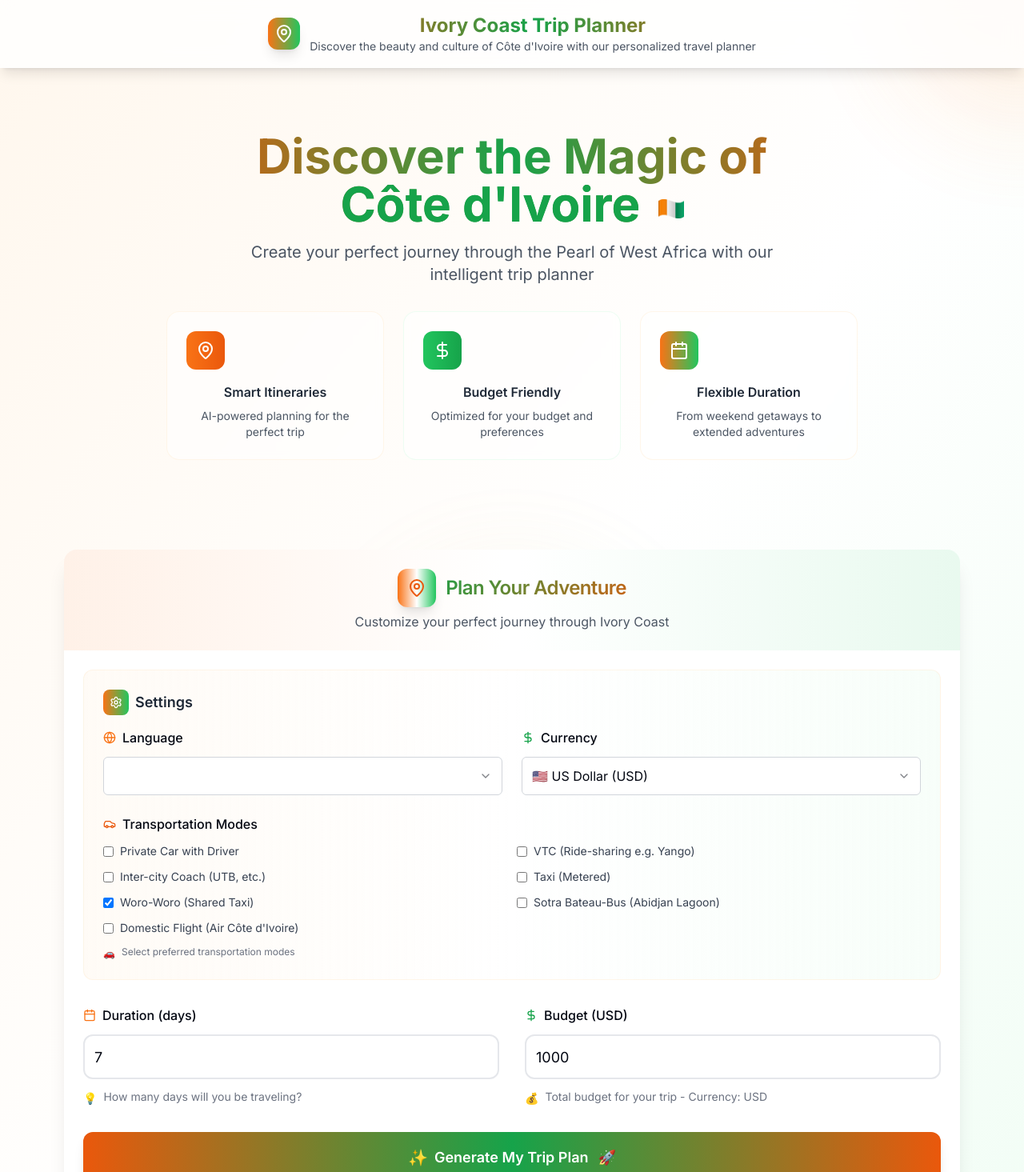
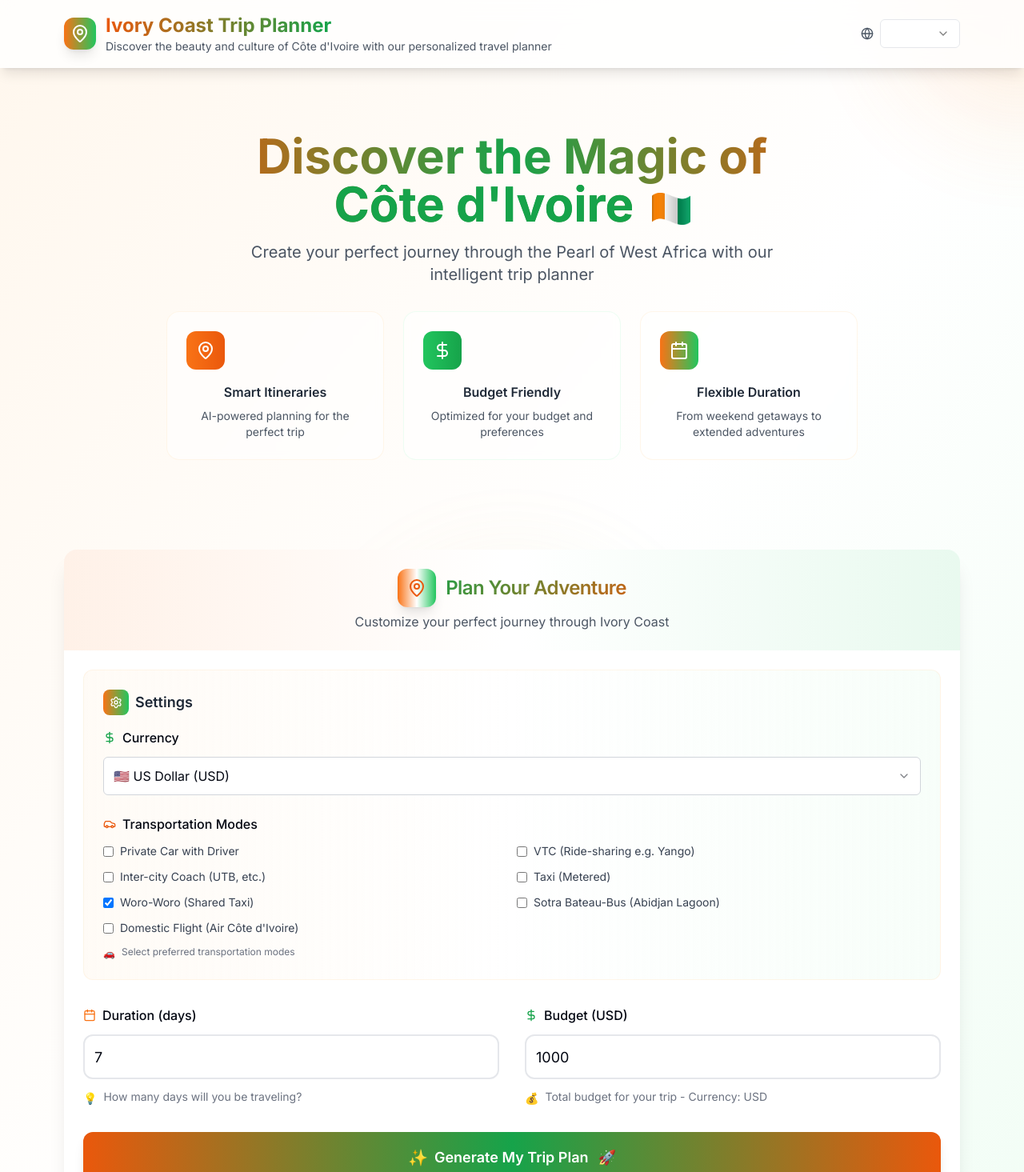
Before and after one commit to mowamed/ivoire-trip, a React (Vite) app: page / in a window 1280 px wide. Shown: the top 1465 px of the page at 80% size. Built offline with nearby package versions, Linux system fonts and the light colour scheme.

Commit message:
feat: Integrate language switcher component and enhance internationalization support; update hero and footer translations in English and French

```diff
--- a/src/App.tsx
+++ b/src/App.tsx
@@ -6,6 +6,7 @@ import { Loading } from './components/ui/loading';
 import { CurrencyProvider, useCurrency } from './contexts/CurrencyContext';
 import { MapPin, Calendar, DollarSign } from 'lucide-react';
 import flagIcon from './assets/flag.png';
+import LanguageSwitcher from './components/ui/language-switcher';
 import { hotels, restaurants, transportationOptions } from './data';
 import { convertToUSD } from './utils/currencyUtils';
 import {
@@ -154,18 +155,19 @@ const AppContent: React.FC = () => {
       {/* Header */}
       <header className="bg-white/80 backdrop-blur-md border-b border-white/20 sticky top-0 z-50 shadow-lg">
         <div className="container mx-auto px-4 py-4 max-w-6xl">
-          <div className="flex items-center justify-center">
+          <div className="flex items-center justify-between">
             <div className="flex items-center gap-3 group">
               <div className="p-2 bg-gradient-to-r from-orange-500 to-green-500 rounded-xl shadow-lg group-hover:shadow-xl transition-all duration-300 group-hover:scale-105">
                 <MapPin className="h-6 w-6 text-white" />
               </div>
-              <div className="text-center">
+              <div>
                 <h1 className="text-xl md:text-2xl font-bold bg-gradient-to-r from-orange-600 via-green-600 to-orange-600 bg-clip-text text-transparent">
                   {t('app.title')}
                 </h1>
                 <p className="text-xs md:text-sm text-gray-600">{t('app.subtitle')}</p>
               </div>
             </div>
+            <LanguageSwitcher />
           </div>
         </div>
       </header>
@@ -177,12 +179,12 @@ const AppContent: React.FC = () => {
             <div className="space-y-6 md:space-y-8">
               <div className="space-y-4">
                 <h2 className="text-3xl md:text-5xl lg:text-6xl font-bold bg-gradient-to-r from-orange-600 via-green-600 to-orange-600 bg-clip-text text-transparent leading-tight">
-                  Discover the Magic of
+                  {t('hero.title')}
                   <br />
-                  <span className="text-green-600">Côte d'Ivoire</span> <img src={flagIcon} alt="Côte d'Ivoire flag" className="inline-block w-8 h-6 ml-2" />
+                  <span className="text-green-600">Côte d'Ivoire</span> <img src={flagIcon} alt="Côte d'Ivoire flag" className="inline-block w-12 h-10 ml-2" />
                 </h2>
                 <p className="text-lg md:text-xl text-gray-600 max-w-2xl mx-auto leading-relaxed">
-                  Create your perfect journey through the Pearl of West Africa with our intelligent trip planner
+                  {t('hero.subtitle')}
                 </p>
               </div>
 
@@ -192,24 +194,24 @@ const AppContent: React.FC = () => {
                   <div className="w-12 h-12 bg-gradient-to-r from-orange-500 to-orange-600 rounded-xl flex items-center justify-center mb-4 group-hover:rotate-6 transition-transform duration-300">
                     <MapPin className="h-6 w-6 text-white" />
                   </div>
-                  <h3 className="font-semibold text-gray-800 mb-2">Smart Itineraries</h3>
-                  <p className="text-sm text-gray-600">AI-powered planning for the perfect trip</p>
+                  <h3 className="font-semibold text-gray-800 mb-2">{t('hero.smartItineraries')}</h3>
+                  <p className="text-sm text-gray-600">{t('hero.smartItinerariesDesc')}</p>
                 </div>
 
                 <div className="group p-6 bg-white/60 backdrop-blur-sm rounded-2xl border border-green-100/50 hover:bg-white/80 transition-all duration-300 hover:scale-105 hover:shadow-xl">
                   <div className="w-12 h-12 bg-gradient-to-r from-green-500 to-green-600 rounded-xl flex items-center justify-center mb-4 group-hover:rotate-6 transition-transform duration-300">
                     <DollarSign className="h-6 w-6 text-white" />
                   </div>
-                  <h3 className="font-semibold text-gray-800 mb-2">Budget Friendly</h3>
-                  <p className="text-sm text-gray-600">Optimized for your budget and preferences</p>
+                  <h3 className="font-semibold text-gray-800 mb-2">{t('hero.budgetFriendly')}</h3>
+                  <p className="text-sm text-gray-600">{t('hero.budgetFriendlyDesc')}</p>
                 </div>
 
                 <div className="group p-6 bg-white/60 backdrop-blur-sm rounded-2xl border border-orange-100/50 hover:bg-white/80 transition-all duration-300 hover:scale-105 hover:shadow-xl">
                   <div className="w-12 h-12 bg-gradient-to-r from-orange-500 to-green-500 rounded-xl flex items-center justify-center mb-4 group-hover:rotate-6 transition-transform duration-300">
                     <Calendar className="h-6 w-6 text-white" />
                   </div>
-                  <h3 className="font-semibold text-gray-800 mb-2">Flexible Duration</h3>
-                  <p className="text-sm text-gray-600">From weekend getaways to extended adventures</p>
+                  <h3 className="font-semibold text-gray-800 mb-2">{t('hero.flexibleDuration')}</h3>
+                  <p className="text-sm text-gray-600">{t('hero.flexibleDurationDesc')}</p>
                 </div>
               </div>
             </div>
@@ -242,15 +244,15 @@ const AppContent: React.FC = () => {
           <div className="border-t border-gray-200 mt-6 pt-6 text-center">
             <div className="flex flex-col md:flex-row md:items-center md:justify-between gap-4">
               <p className="text-sm text-gray-600">
-                © 2024 Ivory Coast Trip Planner. Made with ❤️ by <a
+                {t('footer.copyright')} <a
                   href="mailto:mowamedbakus@gmail.com"
                   className="gap-2 text-sm text-blue-600 hover:text-blue-700 transition-colors"
                 >
                   Moh
-                </a> for travelers exploring Côte d'Ivoire.
+                </a> {t('footer.forTravelers')}
               </p>
               <div className="flex items-center justify-center gap-4 text-xs text-gray-500">
-                <span>🇨🇮 Proudly supporting Ivorian tourism</span>
+                <span>{t('footer.proudlySupporting')}</span>
               </div>
             </div>
           </div>
--- a/src/components/PlannerWithSettings.tsx
+++ b/src/components/PlannerWithSettings.tsx
@@ -7,7 +7,7 @@ import { Button } from './ui/button';
 import { Input } from './ui/input';
 import { Label } from './ui/label';
 import { Select, SelectContent, SelectItem, SelectTrigger, SelectValue } from './ui/select';
-import { MapPin, Calendar, DollarSign, Loader2, Settings, Globe, Car } from 'lucide-react';
+import { MapPin, Calendar, DollarSign, Loader2, Settings, Car } from 'lucide-react';
 
 interface Props {
   onPlanRequest: (duration: number, budget: number, transportationModes: string[]) => void;
@@ -15,15 +15,11 @@ interface Props {
 }
 
 const PlannerWithSettings: React.FC<Props> = ({ onPlanRequest, isLoading = false }) => {
-  const { t, i18n } = useTranslation();
+  const { t } = useTranslation();
   const { currency, setCurrency } = useCurrency();
   const [duration, setDuration] = React.useState(7);
   const [budget, setBudget] = React.useState(1000);
   const [transportationModes, setTransportationModes] = React.useState<string[]>(['Woro-Woro (Shared Taxi)']);
-
-  const changeLanguage = (lng: string) => {
-    i18n.changeLanguage(lng);
-  };
 
   const changeCurrency = (newCurrency: Currency) => {
     setCurrency(newCurrency);
@@ -97,23 +93,7 @@ const PlannerWithSettings: React.FC<Props> = ({ onPlanRequest, isLoading = false
             </div>
             <h3 className="text-lg font-semibold text-gray-800">{t('settings')}</h3>
           </div>
-          <div className="grid grid-cols-1 sm:grid-cols-2 gap-4 md:gap-6">
-            <div className="space-y-3">
-              <Label className="flex items-center gap-2 text-sm md:text-base font-medium">
-                <Globe className="h-4 w-4 text-orange-500" />
-                {t('language')}
-              </Label>
-              <Select value={i18n.language} onValueChange={changeLanguage}>
-                <SelectTrigger className="h-11 md:h-12 text-base">
-                  <SelectValue />
-                </SelectTrigger>
-                <SelectContent>
-                  <SelectItem value="en" className="text-base">🇺🇸 English</SelectItem>
-                  <SelectItem value="fr" className="text-base">🇫🇷 Français</SelectItem>
-                </SelectContent>
-              </Select>
-            </div>
-
+          <div className="grid grid-cols-1 gap-4 md:gap-6">
             <div className="space-y-3">
               <Label className="flex items-center gap-2 text-sm md:text-base font-medium">
                 <DollarSign className="h-4 w-4 text-green-600" />
--- /dev/null
+++ b/src/components/ui/language-switcher.tsx
@@ -0,0 +1,29 @@
+import React from 'react';
+import { useTranslation } from 'react-i18next';
+import { Select, SelectContent, SelectItem, SelectTrigger, SelectValue } from './select';
+import { Globe } from 'lucide-react';
+
+const LanguageSwitcher: React.FC = () => {
+  const { i18n } = useTranslation();
+
+  const changeLanguage = (lng: string) => {
+    i18n.changeLanguage(lng);
+  };
+
+  return (
+    <div className="flex items-center gap-2">
+      <Globe className="h-4 w-4 text-gray-600" />
+      <Select value={i18n.language} onValueChange={changeLanguage}>
+        <SelectTrigger className="h-9 w-auto min-w-[100px] text-sm border-gray-200 bg-white/80 backdrop-blur-sm">
+          <SelectValue />
+        </SelectTrigger>
+        <SelectContent>
+          <SelectItem value="en" className="text-sm">🇺🇸 EN</SelectItem>
+          <SelectItem value="fr" className="text-sm">🇫🇷 FR</SelectItem>
+        </SelectContent>
+      </Select>
+    </div>
+  );
+};
+
+export default LanguageSwitcher;
--- a/src/i18n/locales/en.json
+++ b/src/i18n/locales/en.json
@@ -116,6 +116,21 @@
     "exceeded": "Budget Exceeded",
     "exceededDesc": "This plan has been optimized to fit your budget. Some activities may have been removed."
   },
+  "hero": {
+    "title": "Discover the Magic of",
+    "subtitle": "Create your perfect journey through the Pearl of West Africa with our intelligent trip planner",
+    "smartItineraries": "Smart Itineraries",
+    "smartItinerariesDesc": "AI-powered planning for the perfect trip",
+    "budgetFriendly": "Budget Friendly",
+    "budgetFriendlyDesc": "Optimized for your budget and preferences",
+    "flexibleDuration": "Flexible Duration",
+    "flexibleDurationDesc": "From weekend getaways to extended adventures"
+  },
+  "footer": {
+    "copyright": "© 2024 Ivory Coast Trip Planner. Made with ❤️ by",
+    "forTravelers": "for travelers exploring Côte d'Ivoire.",
+    "proudlySupporting": "🇨🇮 Proudly supporting Ivorian tourism"
+  },
   "common": {
     "generating": "Generating...",
     "closeToLocation": "Close to previous ({{distance}}km)",
--- a/src/i18n/locales/fr.json
+++ b/src/i18n/locales/fr.json
@@ -112,6 +112,21 @@
     "exceeded": "Budget Dépassé",
     "exceededDesc": "Ce plan a été optimisé pour s'adapter à votre budget. Certaines activités ont pu être supprimées."
   },
+  "hero": {
+    "title": "Découvrez la Magie de la",
+    "subtitle": "Créez votre voyage parfait à travers la Perle de l'Afrique de l'Ouest avec notre planificateur de voyage intelligent",
+    "smartItineraries": "Itinéraires Intelligents",
+    "smartItinerariesDesc": "Planification alimentée par l'IA pour le voyage parfait",
+    "budgetFriendly": "Respectueux du Budget",
+    "budgetFriendlyDesc": "Optimisé pour votre budget et vos préférences",
+    "flexibleDuration": "Durée Flexible",
+    "flexibleDurationDesc": "Des escapades de week-end aux aventures prolongées"
+  },
+  "footer": {
+    "copyright": "© 2024 Planificateur de Voyage Côte d'Ivoire. Fait avec ❤️ par",
+    "forTravelers": "pour les voyageurs explorant la Côte d'Ivoire.",
+    "proudlySupporting": "🇨🇮 Fièrement soutenir le tourisme ivoirien"
+  },
   "common": {
     "generating": "Génération...",
     "closeToLocation": "Proche du précédent ({{distance}}km)",
```
Also changed, not shown: src/assets/flag.png.
